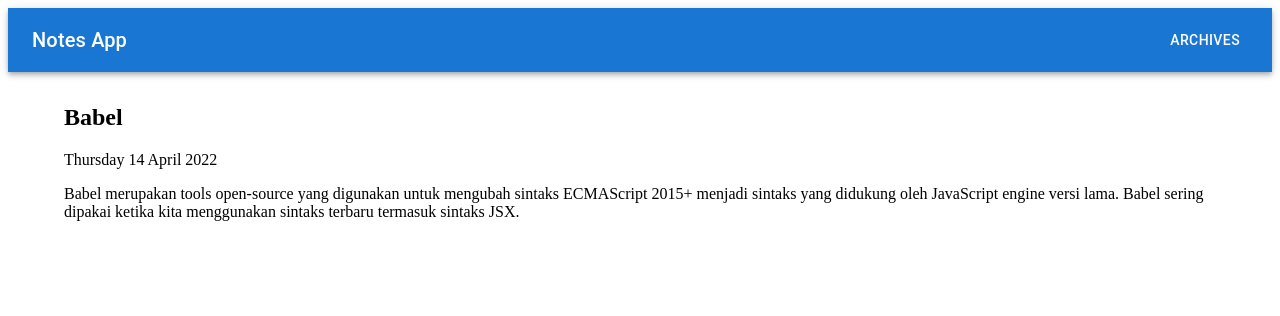
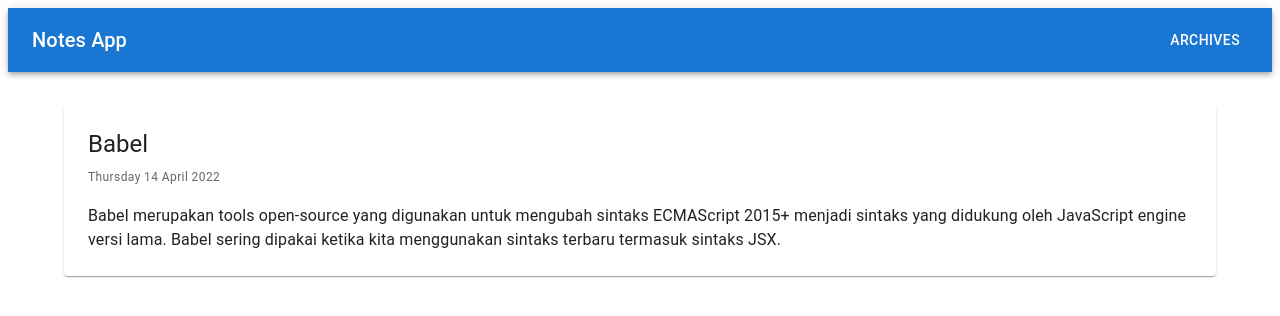
Before and after one commit to carloabimanyu/notes-app-spa, a React (Vite) app: page /notes/notes-1 in a window 1280 px wide. Shown: the top 316 px of the page. Built offline with nearby package versions, Linux system fonts and the light colour scheme.

Commit message:
refactor: migrate note detail page layout to MUI

```diff
--- a/src/pages/NoteDetailPage.jsx
+++ b/src/pages/NoteDetailPage.jsx
@@ -3,6 +3,8 @@ import { useParams } from "react-router-dom";
 import parser from "html-react-parser";
 import { getNoteById } from "../utils/notes-data";
 import { formatDate } from "../utils/date";
+import Paper from "@mui/material/Paper";
+import Typography from "@mui/material/Typography";
 
 function NoteDetailPage() {
     const { id } = useParams();
@@ -31,11 +33,17 @@ class NoteDetailPageContent extends React.Component {
         }
 
         return (
-            <article>
-                <h2>{note.title}</h2>
-                <p>{formatDate(note.createdAt)}</p>
-                <p>{parser(note.body)}</p>
-            </article>
+            <Paper sx={{ p: 3 }}>
+                <Typography variant="h5" gutterBottom>
+                    {note.title}
+                </Typography>
+                <Typography variant="caption" color="text.secondary" display="block">
+                    {formatDate(note.createdAt)}
+                </Typography>
+                <Typography component="div" sx={{ mt: 2 }}>
+                    {parser(note.body)}
+                </Typography>
+            </Paper>
         );
     }
 }
```
